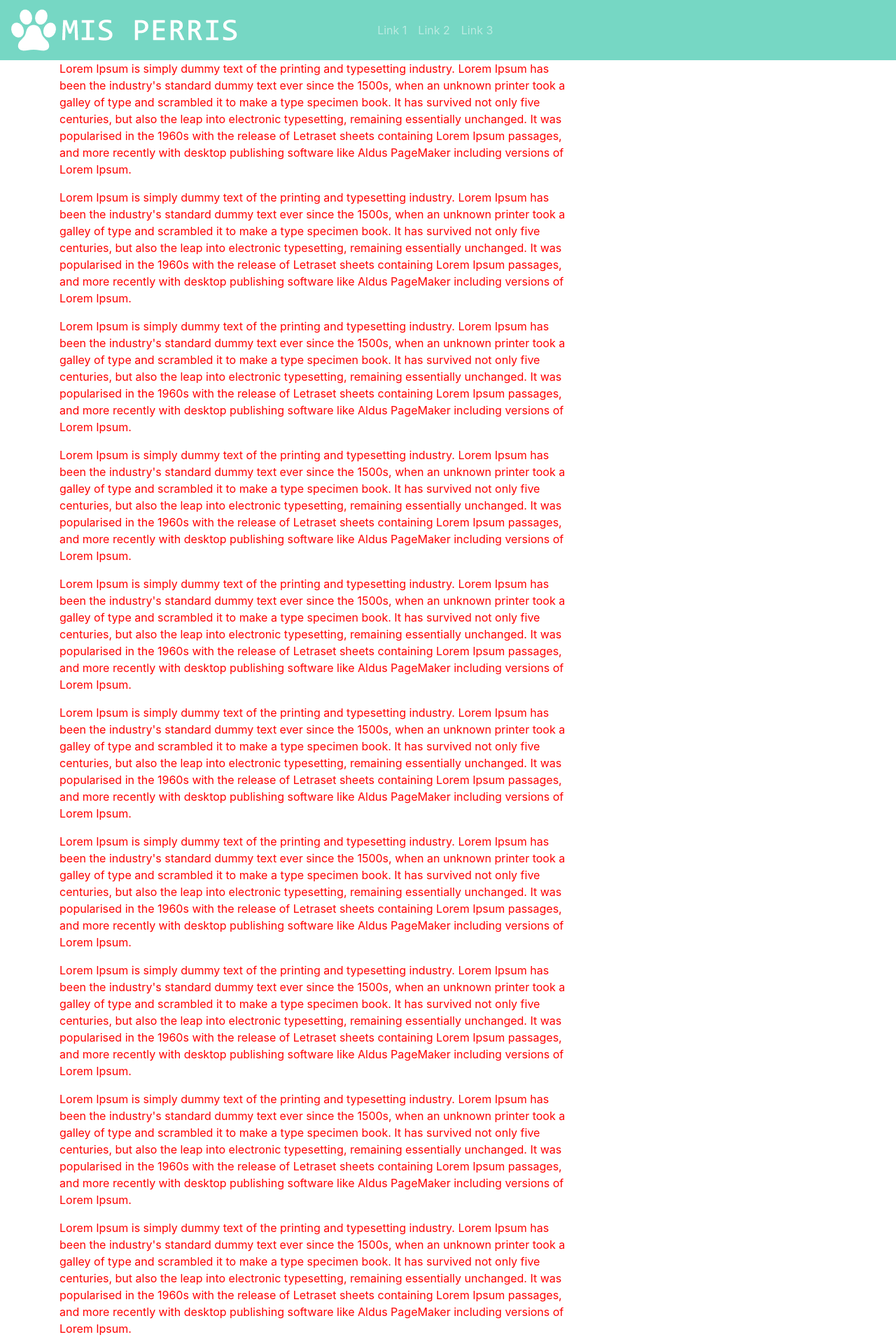
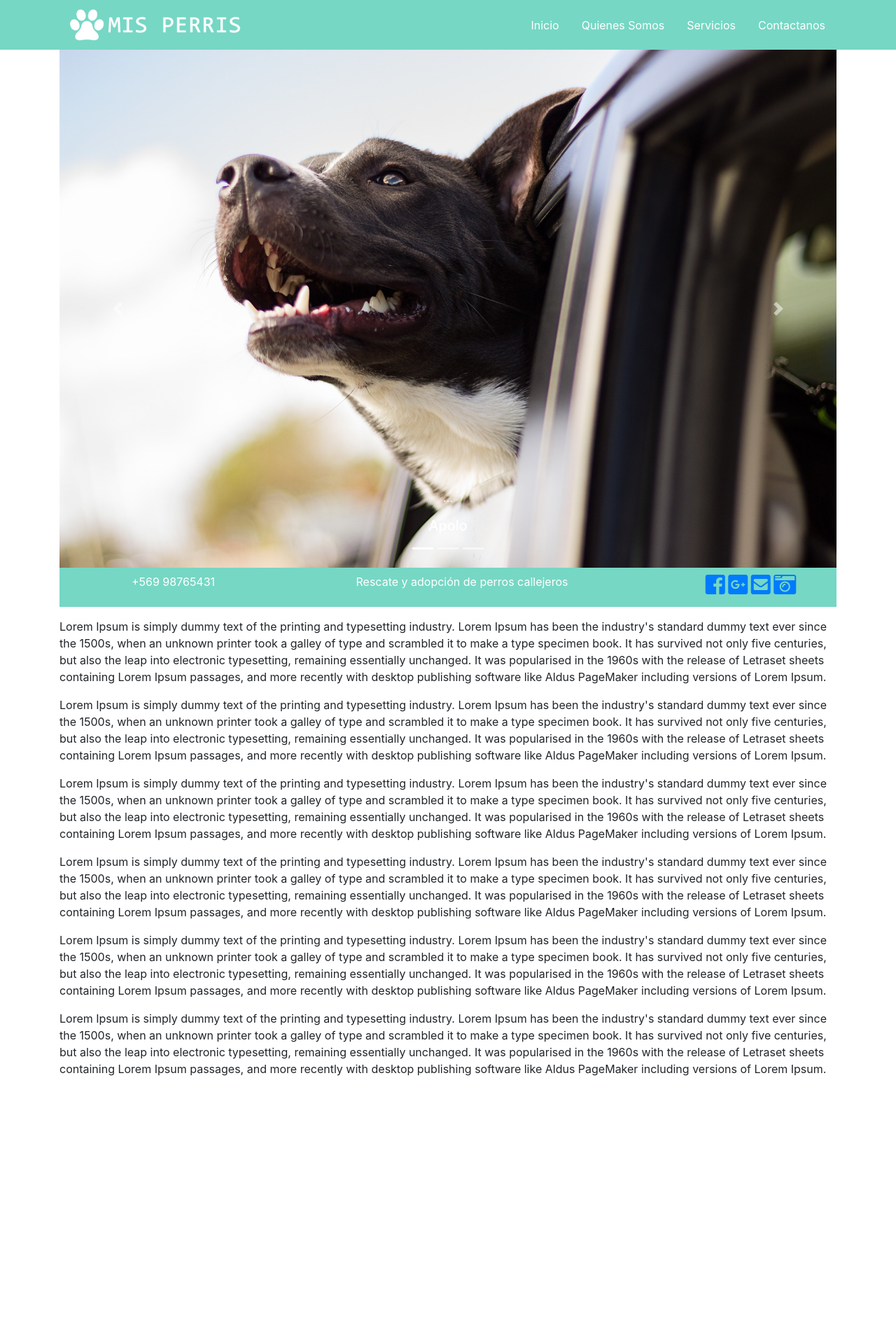
Before and after one commit to ErnestoCb/my-first-blog, a Django app: page / in a window 1280 px wide. Shown: the top 1920 px of the page at 70% size. After the commit the page ends 1537 px from the top, so only its background shows below. Run offline with Django 3.2, Linux system fonts and the light colour scheme; some libraries are stand-ins or nearby versions.

Commit message:
arreglar texto en carrusel

```diff
--- a/misPerris/static/css/style.css
+++ b/misPerris/static/css/style.css
@@ -5,26 +5,42 @@
 }
 
 .logo {
-    width: 40%;
+    width: 100%;
+    height:auto;
 }
 
-.caquita {
-    display: block;
-    margin: 0 auto;
-    text-align: center;
-    background-color: red;
+.opciones:hover{
+    color: gray;
+    text-decoration: none;
 }
 
-body {
-    color: red;
+.opciones{
+    display: block;
+    padding: .5rem 1rem;
+    color: white;
+
+}
+.listaU{
+    text-align:center;
 }
 
-@media only screen and (max-width: 800px) {
-    .logo {
-        width: auto;
+.barrita{
+    display: inline-block;
+    color: white;
+    padding: .5rem 1rem;
+}
+
+.desaparece{
+
+}
+
+
+@media only screen and (max-width: 700px) {
+    .listaU{
+        width: 100%;
     }
-    body {
-        color: red;
+    .desaparece{
+        display: none;
     }
 }
 /* NAVBAR CSS */
--- a/misPerris/templates/misPerris/basePerro.html
+++ b/misPerris/templates/misPerris/basePerro.html
@@ -6,32 +6,38 @@
     <meta http-equiv="X-UA-Compatible" content="ie=edge">
     <title>Home Perris</title>
     <link rel="stylesheet" href="https://stackpath.bootstrapcdn.com/bootstrap/4.1.3/css/bootstrap.min.css" integrity="sha384-MCw98/SFnGE8fJT3GXwEOngsV7Zt27NXFoaoApmYm81iuXoPkFOJwJ8ERdknLPMO" crossorigin="anonymous">
+    <link rel="stylesheet" href="https://use.fontawesome.com/releases/v5.3.1/css/all.css" integrity="sha384-mzrmE5qonljUremFsqc01SB46JvROS7bZs3IO2EmfFsd15uHvIt+Y8vEf7N7fWAU" crossorigin="anonymous">
     <link rel="stylesheet" href="{% static 'css/style.css' %}">
 </head>
 <body>
+    <!--NAVBAR-->
     <nav class="navbar navbar-expand-sm navbar-dark navbar-custom">
-
-        <a class="navbar-brand logo" href="#">
-            <img src="{% static 'img/logo.png' %}" alt="logo">
+        <div class="container">
+            <a class="navbar-brand col-12 col-sm-3" href="#">
+                <img src="{% static 'img/logo.png' %}" class="logo" alt="logo">
             </a>
 
-        <ul class="navbar-nav">
+            <ul class="navbar-nav listaU">
                 <li class="nav-item">
-                <a class="nav-link" href="#">Link 1</a>
+                    <a class="opciones" href="#">Inicio</a>
                 </li>
                 <li class="nav-item">
-                <a class="nav-link" href="#">Link 2</a>
+                    <a class="opciones" href="#">Quienes Somos</a>
                 </li>
                 <li class="nav-item">
-                <a class="nav-link" href="#">Link 3</a>
+                    <a class="opciones" href="#">Servicios</a>
+                </li>
+                <li class="nav-item">
+                    <a class="opciones" href="#">Contactanos</a>
                 </li>
             </ul>
+        </div>
     </nav>
-
+    <!--NAVBAR-->
 
     <div class="container content">
         <div class="row">
-            <div class="col-md-8">
+            <div class="col-md-12">
                 {% block content %}
                 {% endblock %}
             </div>
--- a/misPerris/templates/misPerris/homePerro.html
+++ b/misPerris/templates/misPerris/homePerro.html
@@ -1,18 +1,83 @@
 {% extends 'misPerris/basePerro.html' %}
+{% load static %}
+{% block content %}
 
-{% block content %}
-<p>Lorem Ipsum is simply dummy text of the printing and typesetting industry. Lorem Ipsum has been the industry's standard dummy text ever since the 1500s, when an unknown printer took a galley of type and scrambled it to make a type specimen book. It has survived not only five centuries, but also the leap into electronic typesetting, remaining essentially unchanged. It was popularised in the 1960s with the release of Letraset sheets containing Lorem Ipsum passages, and more recently with desktop publishing software like Aldus PageMaker including versions of Lorem Ipsum.</p>
-<p>Lorem Ipsum is simply dummy text of the printing and typesetting industry. Lorem Ipsum has been the industry's standard dummy text ever since the 1500s, when an unknown printer took a galley of type and scrambled it to make a type specimen book. It has survived not only five centuries, but also the leap into electronic typesetting, remaining essentially unchanged. It was popularised in the 1960s with the release of Letraset sheets containing Lorem Ipsum passages, and more recently with desktop publishing software like Aldus PageMaker including versions of Lorem Ipsum.
-   <p>Lorem Ipsum is simply dummy text of the printing and typesetting industry. Lorem Ipsum has been the industry's standard dummy text ever since the 1500s, when an unknown printer took a galley of type and scrambled it to make a type specimen book. It has survived not only five centuries, but also the leap into electronic typesetting, remaining essentially unchanged. It was popularised in the 1960s with the release of Letraset sheets containing Lorem Ipsum passages, and more recently with desktop publishing software like Aldus PageMaker including versions of Lorem Ipsum.</p>
-</p>
-<p>Lorem Ipsum is simply dummy text of the printing and typesetting industry. Lorem Ipsum has been the industry's standard dummy text ever since the 1500s, when an unknown printer took a galley of type and scrambled it to make a type specimen book. It has survived not only five centuries, but also the leap into electronic typesetting, remaining essentially unchanged. It was popularised in the 1960s with the release of Letraset sheets containing Lorem Ipsum passages, and more recently with desktop publishing software like Aldus PageMaker including versions of Lorem Ipsum.</p>
-    <p>Lorem Ipsum is simply dummy text of the printing and typesetting industry. Lorem Ipsum has been the industry's standard dummy text ever since the 1500s, when an unknown printer took a galley of type and scrambled it to make a type specimen book. It has survived not only five centuries, but also the leap into electronic typesetting, remaining essentially unchanged. It was popularised in the 1960s with the release of Letraset sheets containing Lorem Ipsum passages, and more recently with desktop publishing software like Aldus PageMaker including versions of Lorem Ipsum.
-       <p>Lorem Ipsum is simply dummy text of the printing and typesetting industry. Lorem Ipsum has been the industry's standard dummy text ever since the 1500s, when an unknown printer took a galley of type and scrambled it to make a type specimen book. It has survived not only five centuries, but also the leap into electronic typesetting, remaining essentially unchanged. It was popularised in the 1960s with the release of Letraset sheets containing Lorem Ipsum passages, and more recently with desktop publishing software like Aldus PageMaker including versions of Lorem Ipsum.</p>
-    </p>
-    <p>Lorem Ipsum is simply dummy text of the printing and typesetting industry. Lorem Ipsum has been the industry's standard dummy text ever since the 1500s, when an unknown printer took a galley of type and scrambled it to make a type specimen book. It has survived not only five centuries, but also the leap into electronic typesetting, remaining essentially unchanged. It was popularised in the 1960s with the release of Letraset sheets containing Lorem Ipsum passages, and more recently with desktop publishing software like Aldus PageMaker including versions of Lorem Ipsum.</p>
-    <p>Lorem Ipsum is simply dummy text of the printing and typesetting industry. Lorem Ipsum has been the industry's standard dummy text ever since the 1500s, when an unknown printer took a galley of type and scrambled it to make a type specimen book. It has survived not only five centuries, but also the leap into electronic typesetting, remaining essentially unchanged. It was popularised in the 1960s with the release of Letraset sheets containing Lorem Ipsum passages, and more recently with desktop publishing software like Aldus PageMaker including versions of Lorem Ipsum.
-       <p>Lorem Ipsum is simply dummy text of the printing and typesetting industry. Lorem Ipsum has been the industry's standard dummy text ever since the 1500s, when an unknown printer took a galley of type and scrambled it to make a type specimen book. It has survived not only five centuries, but also the leap into electronic typesetting, remaining essentially unchanged. It was popularised in the 1960s with the release of Letraset sheets containing Lorem Ipsum passages, and more recently with desktop publishing software like Aldus PageMaker including versions of Lorem Ipsum.</p>
-    </p>
+
+    <!--CARRUSEL-->
+    <div id="carouselExampleIndicators" class="carousel slide" data-ride="carousel">
+        <ol class="carousel-indicators">
+            <li data-target="#carouselExampleIndicators" data-slide-to="0" class="active"></li>
+            <li data-target="#carouselExampleIndicators" data-slide-to="1"></li>
+            <li data-target="#carouselExampleIndicators" data-slide-to="2"></li>
+        </ol>
+        <div class="carousel-inner">
+            <div class="carousel-item active">
+            <img class="d-block w-100" src="{% static 'img/adoptados/Apolo.jpg' %}" alt="First slide">
+            <div class="carousel-caption d-md-block">
+                    <p>...</p>
+                    <h5>Apolo</h5>
+            </div>
+            </div>
+            <div class="carousel-item">
+            <img class="d-block w-100" src="{% static 'img/adoptados/Duque.jpg' %}" alt="Second slide">
+            <div class="carousel-caption d-md-block">
+                    <p>...</p>
+                    <h5>Duque</h5>
+            </div>
+            </div>
+            <div class="carousel-item">
+            <img class="d-block w-100" src="{% static 'img/adoptados/Tom.jpg' %}" alt="Third slide">
+            <div class="carousel-caption d-md-block">
+                    <p>...</p>
+                    <h5>Tom</h5>
+            </div>
+            </div>
+        </div>
+        <a class="carousel-control-prev" href="#carouselExampleIndicators" role="button" data-slide="prev">
+            <span class="carousel-control-prev-icon" aria-hidden="true"></span>
+            <span class="sr-only">Previous</span>
+        </a>
+        <a class="carousel-control-next" href="#carouselExampleIndicators" role="button" data-slide="next">
+            <span class="carousel-control-next-icon" aria-hidden="true"></span>
+            <span class="sr-only">Next</span>
+        </a>
+    </div>
+
+    <!--CARRUSEL-->
+
+    <!-- Barrita de Abajo de Carrusel -->
+    <div class="navbar-custom">
+        <ul class="listaU row">
+            <li class="barrita desaparece col-sm-3">
+                <p>+569 98765431</p>
+            </li>
+            <li class="barrita desaparece col-sm-6">
+                <p>Rescate y adopción de perros callejeros </p>
+            </li>
+            <li class="barrita col-12 col-sm-3">
+                <a class="fab fa-facebook-square fa-2x padIcon" href="https://es-la.facebook.com/"></a>
+                <a class="fab fa-google-plus-square fa-2x padIcon" href="https://www.google.cl/"></a>
+                <a class="fas fa-envelope-square fa-2x padIcon" href="https://www.google.com/gmail/"></a>
+                <a class="fas fa-camera-retro fa-2x padIcon" href="https://www.instagram.com/?hl=es-la"></a>
+            </li>
+
+        </ul>
+    </div>
+
+        <!--
+        <div class="desaparece barrita">
+
+        </div>
+        <div class="desaparece barrita">
+
+        </div>
+        <div class="barrita">
+
+        </div>
+    </div>
+    -->
+    <!-- Barrita de Abajo de Carrusel -->
+
     <p>Lorem Ipsum is simply dummy text of the printing and typesetting industry. Lorem Ipsum has been the industry's standard dummy text ever since the 1500s, when an unknown printer took a galley of type and scrambled it to make a type specimen book. It has survived not only five centuries, but also the leap into electronic typesetting, remaining essentially unchanged. It was popularised in the 1960s with the release of Letraset sheets containing Lorem Ipsum passages, and more recently with desktop publishing software like Aldus PageMaker including versions of Lorem Ipsum.</p>
     <p>Lorem Ipsum is simply dummy text of the printing and typesetting industry. Lorem Ipsum has been the industry's standard dummy text ever since the 1500s, when an unknown printer took a galley of type and scrambled it to make a type specimen book. It has survived not only five centuries, but also the leap into electronic typesetting, remaining essentially unchanged. It was popularised in the 1960s with the release of Letraset sheets containing Lorem Ipsum passages, and more recently with desktop publishing software like Aldus PageMaker including versions of Lorem Ipsum.
        <p>Lorem Ipsum is simply dummy text of the printing and typesetting industry. Lorem Ipsum has been the industry's standard dummy text ever since the 1500s, when an unknown printer took a galley of type and scrambled it to make a type specimen book. It has survived not only five centuries, but also the leap into electronic typesetting, remaining essentially unchanged. It was popularised in the 1960s with the release of Letraset sheets containing Lorem Ipsum passages, and more recently with desktop publishing software like Aldus PageMaker including versions of Lorem Ipsum.</p>
--- a/mysite/settings.py
+++ b/mysite/settings.py
@@ -25,7 +25,7 @@ SECRET_KEY = 'u)t^c$+564)tq3&_miy7sx7l6jdz#9)=u8%s(6c1_dzu7zf8=n'
 # SECURITY WARNING: don't run with debug turned on in production!
 DEBUG = True
 
-ALLOWED_HOSTS = ['127.0.0.1', 'ernestocb.pythonanywhere.com']
+ALLOWED_HOSTS = []
 
 
 # Application definition
@@ -37,8 +37,8 @@ INSTALLED_APPS = [
     'django.contrib.sessions',
     'django.contrib.messages',
     'django.contrib.staticfiles',
-    'blog',
-    'misPerris'
+    'blog.apps.BlogConfig',
+    'misPerris.apps.MisperrisConfig'
 ]
 
 MIDDLEWARE = [
--- a/mysite/urls.py
+++ b/mysite/urls.py
@@ -20,6 +20,5 @@ from django.contrib.auth import views
 
 urlpatterns = [
     path('admin/', admin.site.urls),
-    url(r'^accounts/login/$', views.login, name='login'),
     path('', include('misPerris.urls')),
 ]
```
Lines whose indentation alone changed are shown as unchanged.
